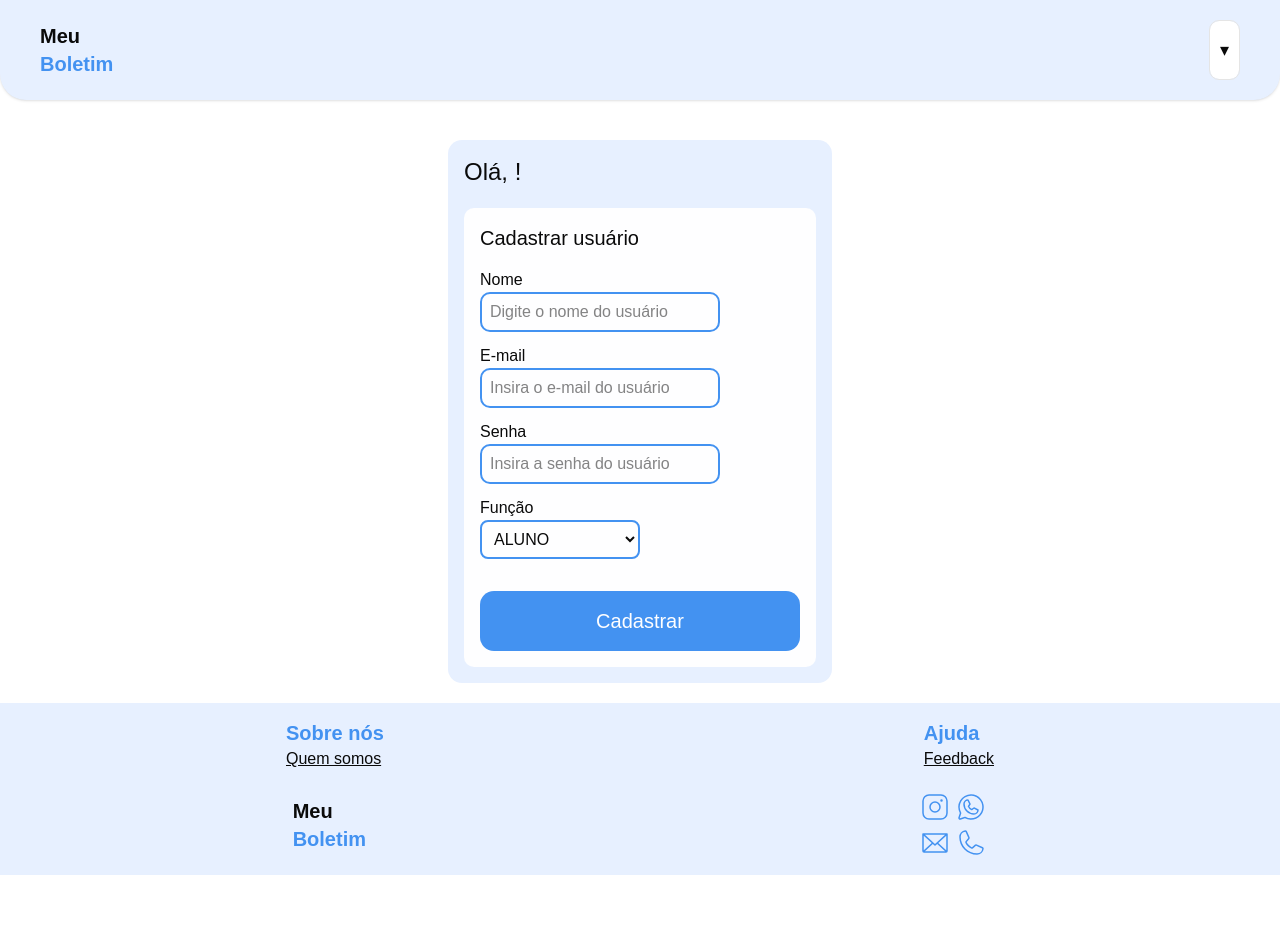
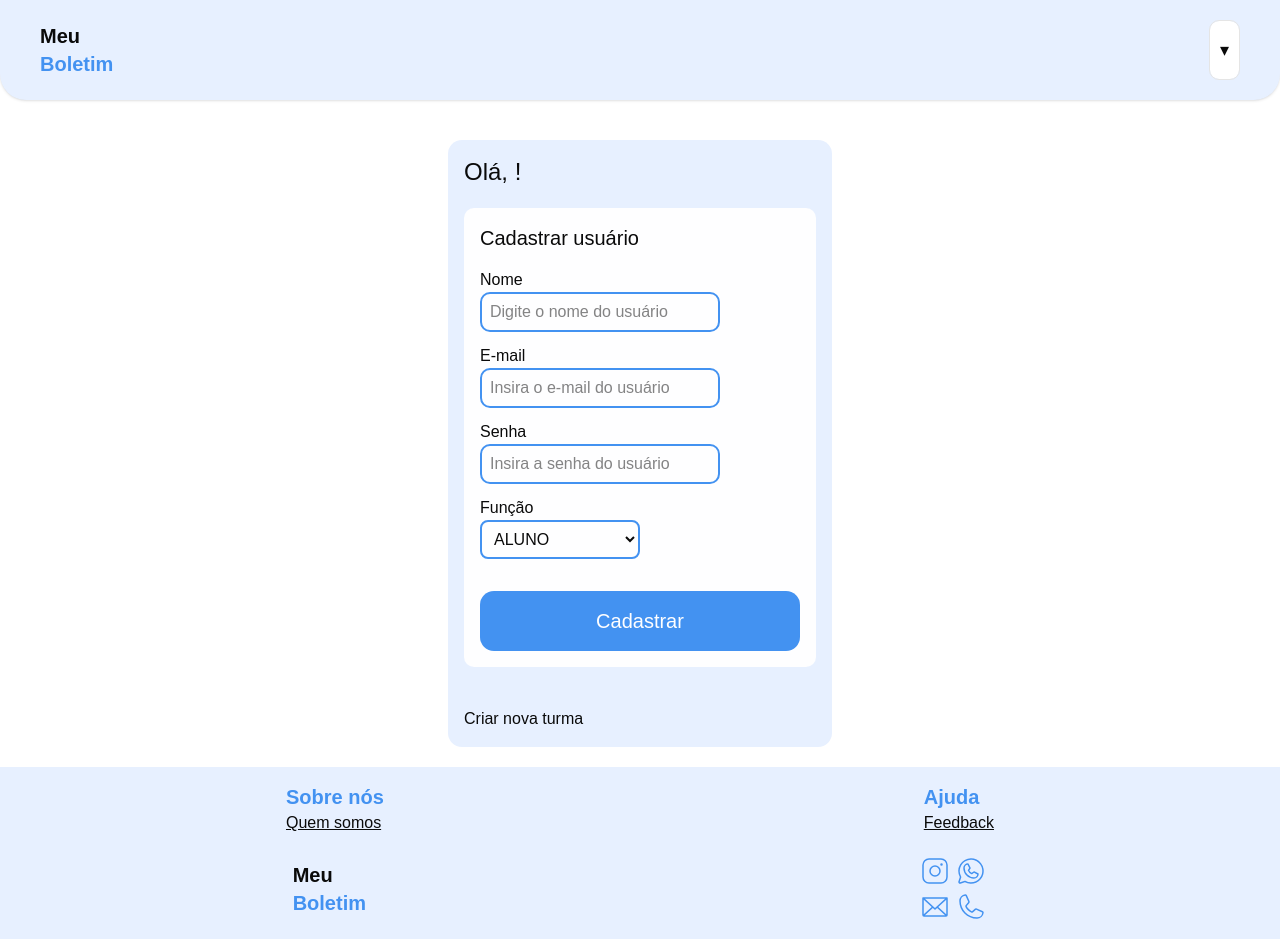
Before and after one commit to Gleison-dev/meuBoletimFrontend, a React (Vite) app: page /dashboardAdmin in a window 1280 px wide. Before the commit the page ends 875 px from the top, so only its background shows below. Built offline with nearby package versions, Linux system fonts and the light colour scheme; no server answers; sample sign-in values are in the browser's storage.

Commit message:
feat: Styles of admin functions

```diff
--- /dev/null
+++ b/src/pages/CreateClass/createClass.jsx
@@ -0,0 +1,13 @@
+export default function CreateClass() {
+  return (
+    <>
+      <section>
+        <div>
+          <div>
+            <h1>Criar nova turma</h1>
+          </div>
+        </div>
+      </section>
+    </>
+  );
+}
--- a/src/pages/CreateUser/createUser.jsx
+++ b/src/pages/CreateUser/createUser.jsx
@@ -47,8 +47,8 @@ export default function CreateUser() {
 
   return (
     <>
-      <section className="flex justify-center mt-10">
-        <div className="w-96 p-4 rounded-xl bg-azul-claro">
+      <section>
+        <div>
           <div>
             <h1 className="text-2xl">Olá, {user?.name}!</h1>
           </div>
--- a/src/pages/DashboardAdmin/dashboardAdmin.jsx
+++ b/src/pages/DashboardAdmin/dashboardAdmin.jsx
@@ -1,10 +1,14 @@
+import CreateClass from "../CreateClass/createClass";
 import CreateUser from "../CreateUser/createUser";
 
 export default function DashboardAdmin() {
   return (
     <>
-      <section>
-        <CreateUser />
+      <section className="flex flex-col justify-center items-center mt-10">
+        <div className="flex flex-col gap-10 w-96 p-4 rounded-xl bg-azul-claro">
+          <CreateUser />
+          <CreateClass />
+        </div>
       </section>
     </>
   );
```
